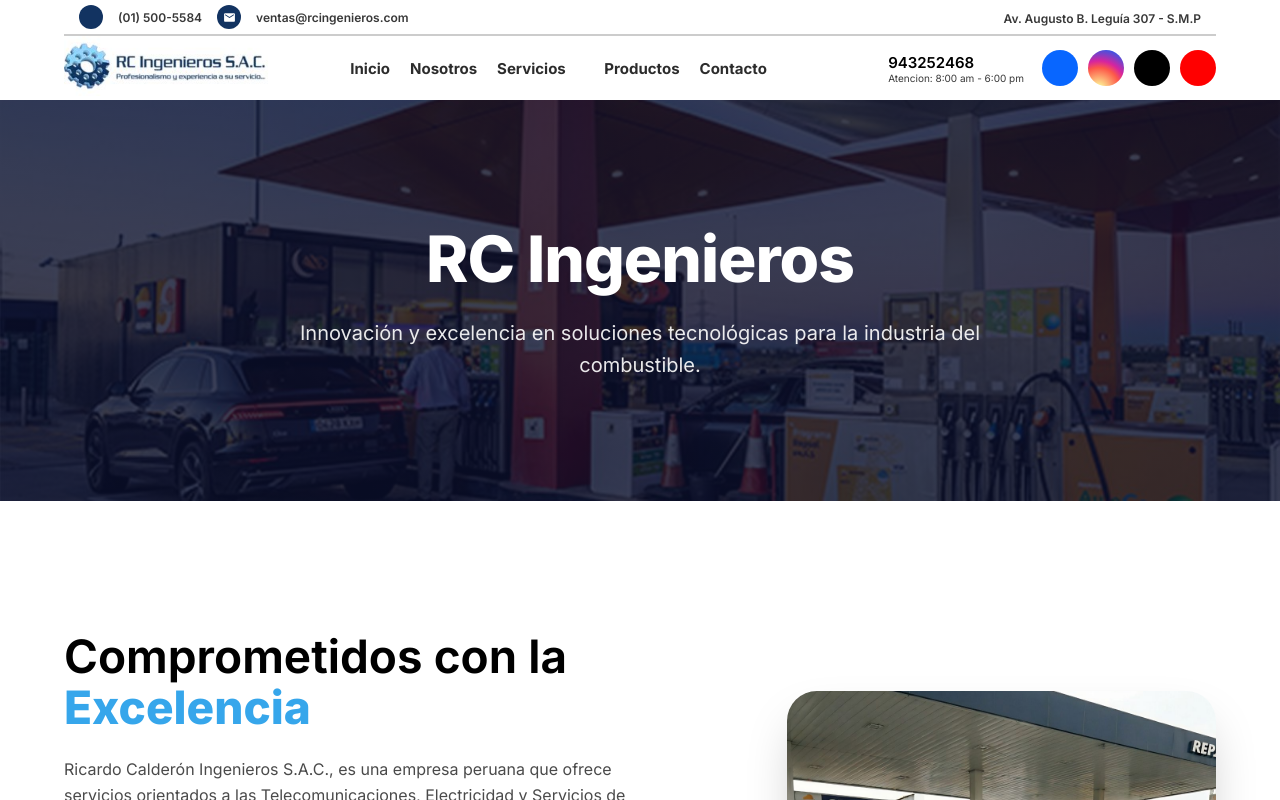
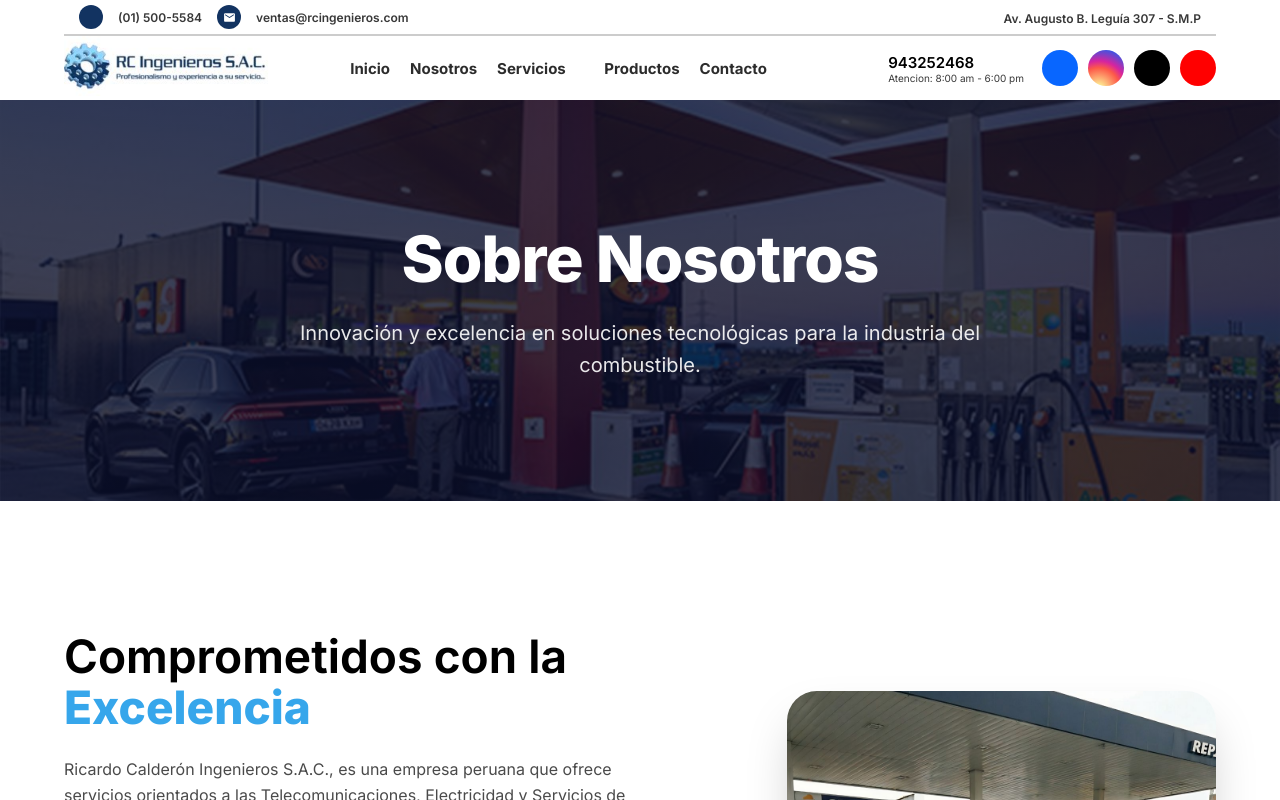
Before and after one commit to Fernando-Huertas/RCIngenieros, a React (Vite) app: page /nosotros in a window 1280 px wide. Shown: the top 800 px of the page. Built offline with nearby package versions, Linux system fonts and the light colour scheme; some icons are missing.

Commit message:
Fix: vercel routing and images

```diff
--- a/src/pages/Nosotros.jsx
+++ b/src/pages/Nosotros.jsx
@@ -4,6 +4,7 @@ import './Nosotros.css'
 // Assets de Certificaciones
 import iso27001 from '../assets/iso27001.webp'
 import sunat from '../assets/verificado-por-sunat.webp'
+import nosotroscontent from '../assets/nosotroscont.jpg'
 
 export default function Nosotros() {
 
@@ -24,7 +25,7 @@ export default function Nosotros() {
             {/* ... resto del código ... */}
             {/* Hero Section para Nosotros */}
             <section className="nosotros-hero">
-                <h1>RC Ingenieros</h1>
+                <h1>Sobre Nosotros</h1>
                 <p>
                     Innovación y excelencia en soluciones tecnológicas para la industria del combustible.
                 </p>
@@ -77,7 +78,7 @@ export default function Nosotros() {
                     </div>
                     <div className="nosotros-image-wrapper">
                         <img
-                            src="/src/assets/imgnosotros.jpg"
+                            src={nosotroscontent}
                             alt="Ingeniería RC"
                         />
                     </div>
```
Also changed, not shown: src/assets/nosotroscont.jpg (renamed from src/assets/imgnosotros.jpg), vercel.json (added).
